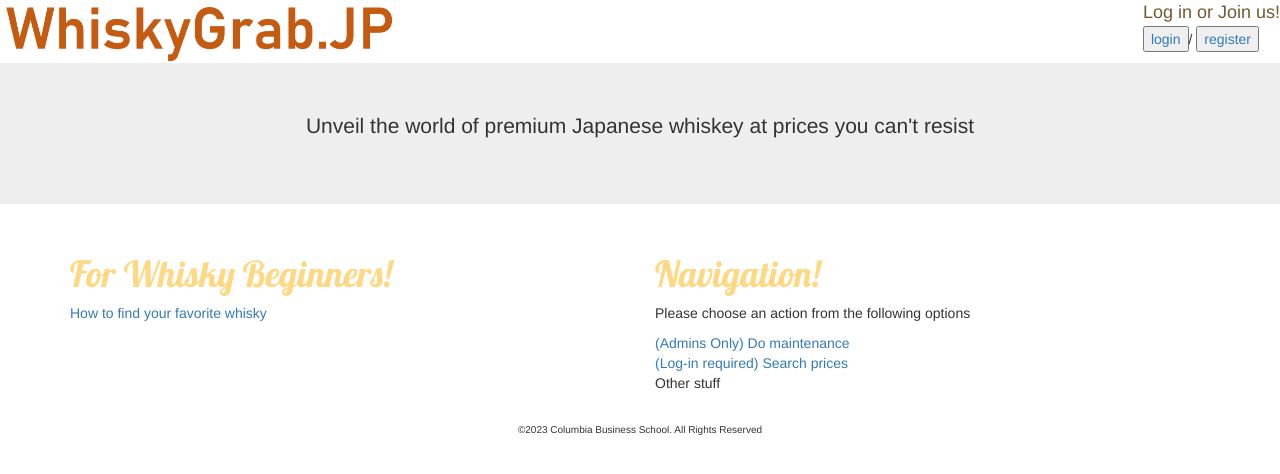
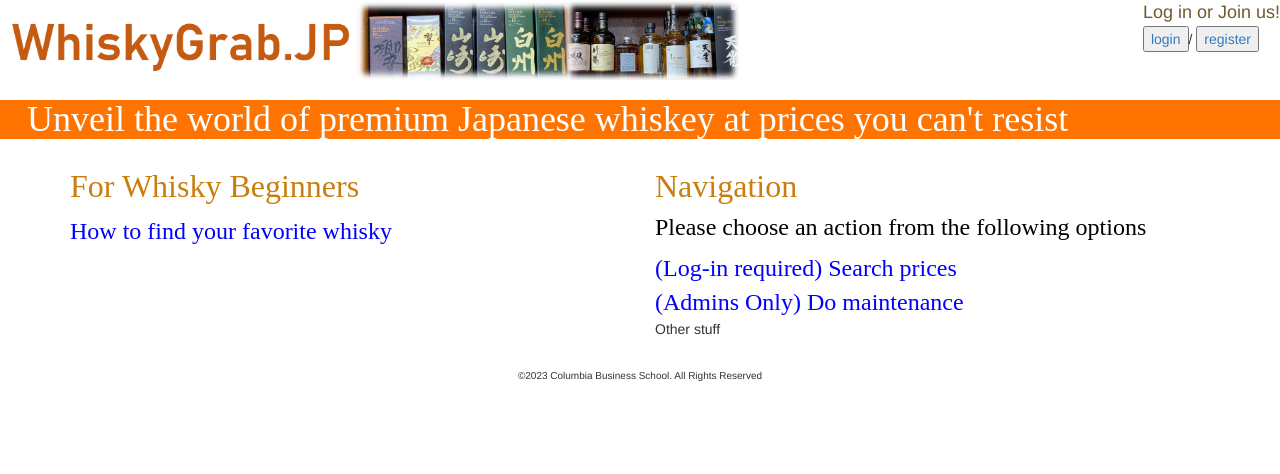
Before and after one commit to YNobuta/myProject, a Django app: page / in a window 1280 px wide. Shown: the top 474 px of the page. Run offline with Django 4.2, Linux system fonts and the light colour scheme; some libraries are stand-ins or nearby versions.

```diff
--- a/myapp/views.py
+++ b/myapp/views.py
@@ -132,7 +132,4 @@ def whisky_price(request):
     return render(request,"price_detail.html",data)
 
 def view_beginners(request):
-    #data = dict()
-    #c_list = Currency.objects.all()
-    #data['currencies'] = c_list
     return render(request,'beginners.html',context={})
--- a/static/myapp/style.css
+++ b/static/myapp/style.css
@@ -1,4 +1,4 @@
-h2 {
+h1 {
     color: #00ff40;
 }
 
@@ -7,7 +7,7 @@ h2 {
 }
 
 h3 {
-    color: #0051ff;
+    color: #ffffff;
 }
 
 #footer { /* use with id = "footer" */
@@ -30,8 +30,36 @@ h3 {
     font-size: 36px;
 }
 
-.diot {
-    color: coral;
-    font-family: 'diot';
+.bahn36top {
+    color: white;
+    font-family: 'Bahnschrift SemiBold';
     font-size: 36px;
 }
+
+.bahn32 {
+    color: #c97e0e;
+    font-family: 'Bahnschrift SemiBold';
+    font-size: 32px;
+}
+
+.bahn24 {
+    color: black;
+    font-family: 'Bahnschrift SemiBold';
+    font-size: 24px;
+}
+
+.bahn24link {
+    color: blue;
+    font-family: 'Bahnschrift SemiBold';
+    font-size: 24px;
+}
+
+.bahn24red {
+    color: #e81212;
+    font-family: 'Bahnschrift SemiBold';
+    font-size: 24px;
+}
+
+.jumbotron {
+    background-color:transparent !important;
+}
--- a/templates/base.html
+++ b/templates/base.html
@@ -3,7 +3,7 @@
 <html lang="en">
 <head>
     <meta charset="UTF-8">
-    <title>Currency App</title>
+    <title>WhiskyGrab.JP</title>
     <link rel="stylesheet" href="https://maxcdn.bootstrapcdn.com/bootstrap/3.4.1/css/bootstrap.min.css">
     <script src="https://maxcdn.bootstrapcdn.com/bootstrap/3.4.1/js/bootstrap.min.js"></script>
     <link href='//fonts.googleapis.com/css?family=Lobster&subset=latin,latin-ext' rel='stylesheet' type='text/css'>
@@ -12,7 +12,7 @@
 <body>
     <!--<h1 class=“large-font">Welcome!</h1>
     <h2 class=“large-font">to Currency App!</h2>-->
-    <img src='{% static "myapp/Brand_Logo.png" %}' alt="image" width="400px">
+    <img src='{% static "myapp/LogoWithPhoto.png" %}' alt="image" width="750px">
     <span style="float:right;">
         {% if user.username %}
             <span class="large-font">Hello {{ user.username }}!</span><br>
--- a/templates/home.html
+++ b/templates/home.html
@@ -1,20 +1,20 @@
 {% extends "base.html" %}
 {% block content %}
-    <div class="jumbotron text-center">
-        <p>Unveil the world of premium Japanese whiskey at prices you can't resist</p>
+    <div class="">
+        <h3 style="background: #ff7300;" class="bahn36top">&nbsp;&nbsp;&nbsp;Unveil the world of premium Japanese whiskey at prices you can't resist</h3>
     </div>
     <div class="container">
         <div class="row">
             <div class="col-sm-6">
-                <h3 class="lobster">For Whisky Beginners!</h3>
-                <p><a href="{% url 'beginners' %}">How to find your favorite whisky</a><br></p>
+                <h3 class="bahn32">For Whisky Beginners</h3>
+                <p><a class="bahn24link" href="{% url 'beginners' %}">How to find your favorite whisky</a><br></p>
             </div>
             <div class="col-sm-6">
-                <h3 class="lobster">Navigation!</h3>
-                <p> Please choose an action from the following options
+                <h3 class="bahn32">Navigation</h3>
+                <h4 class="bahn24"> Please choose an action from the following options</h4>
                 <p>
-                    <a href="{% url 'whiskymaintenance' %}">(Admins Only) Do maintenance</a><br>
-                    <a href="{% url 'whisky_selector' %}">(Log-in required) Search prices</a><br>
+                    <a class="bahn24link" href="{% url 'whisky_selector' %}">(Log-in required) Search prices</a><br>
+                    <a class="bahn24link" href="{% url 'whiskymaintenance' %}">(Admins Only) Do maintenance</a><br>
                     Other stuff<br></p>
             </div>
 
--- a/templates/registration/login.html
+++ b/templates/registration/login.html
@@ -1,6 +1,6 @@
 {% extends "base.html" %}
 {% block content %}
-<h3>Login to Travel-o-rama</h3>
+<h3>Login to WhiskyGrab.JP</h3>
     {% if form.errors %}
         <p>Your username and password didn't match. Please try again.</p>
     {% else %}
```
Also changed, not shown: templates/price_detail.html (+5 -10 lines), static/myapp/LogoWithPhoto.png (added).
